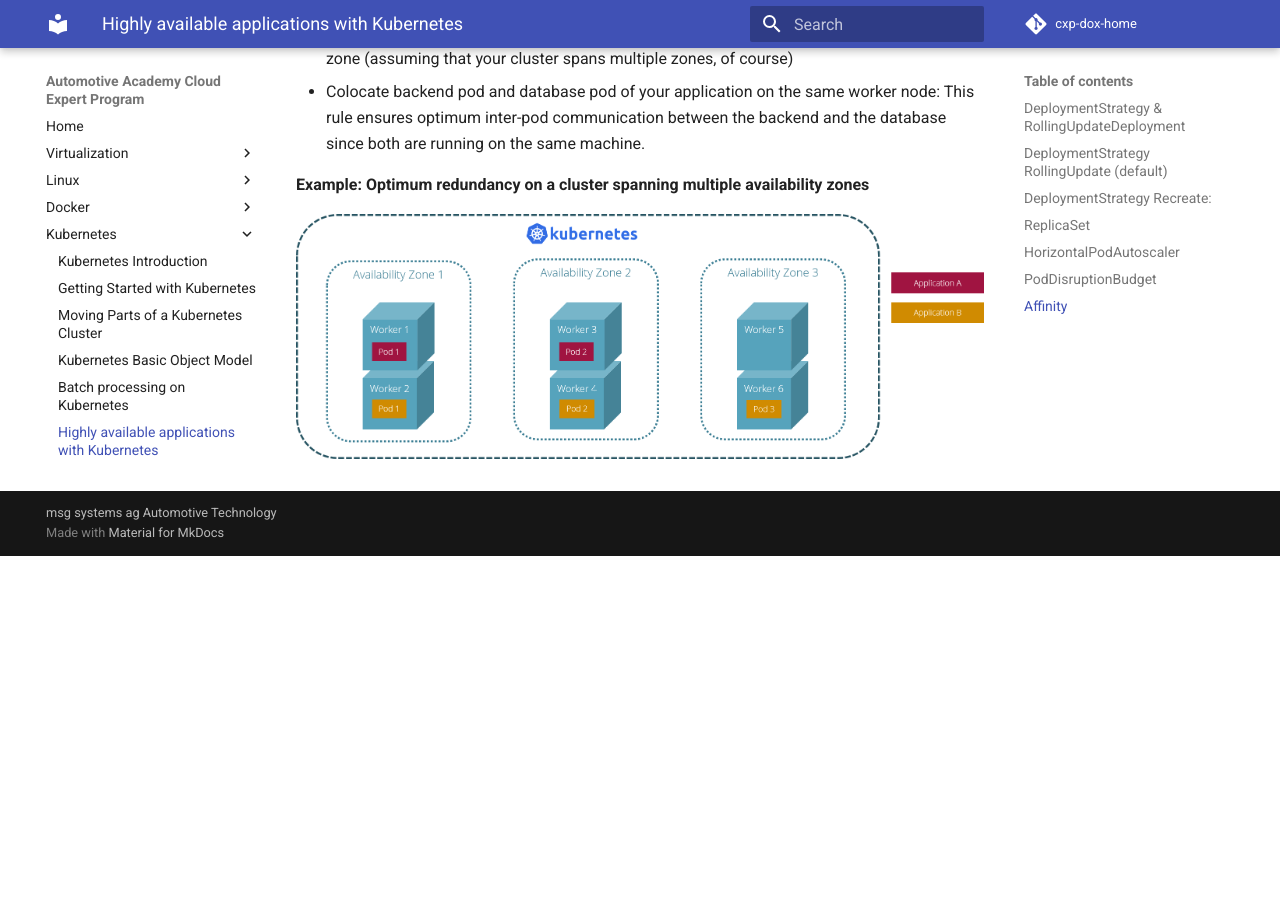
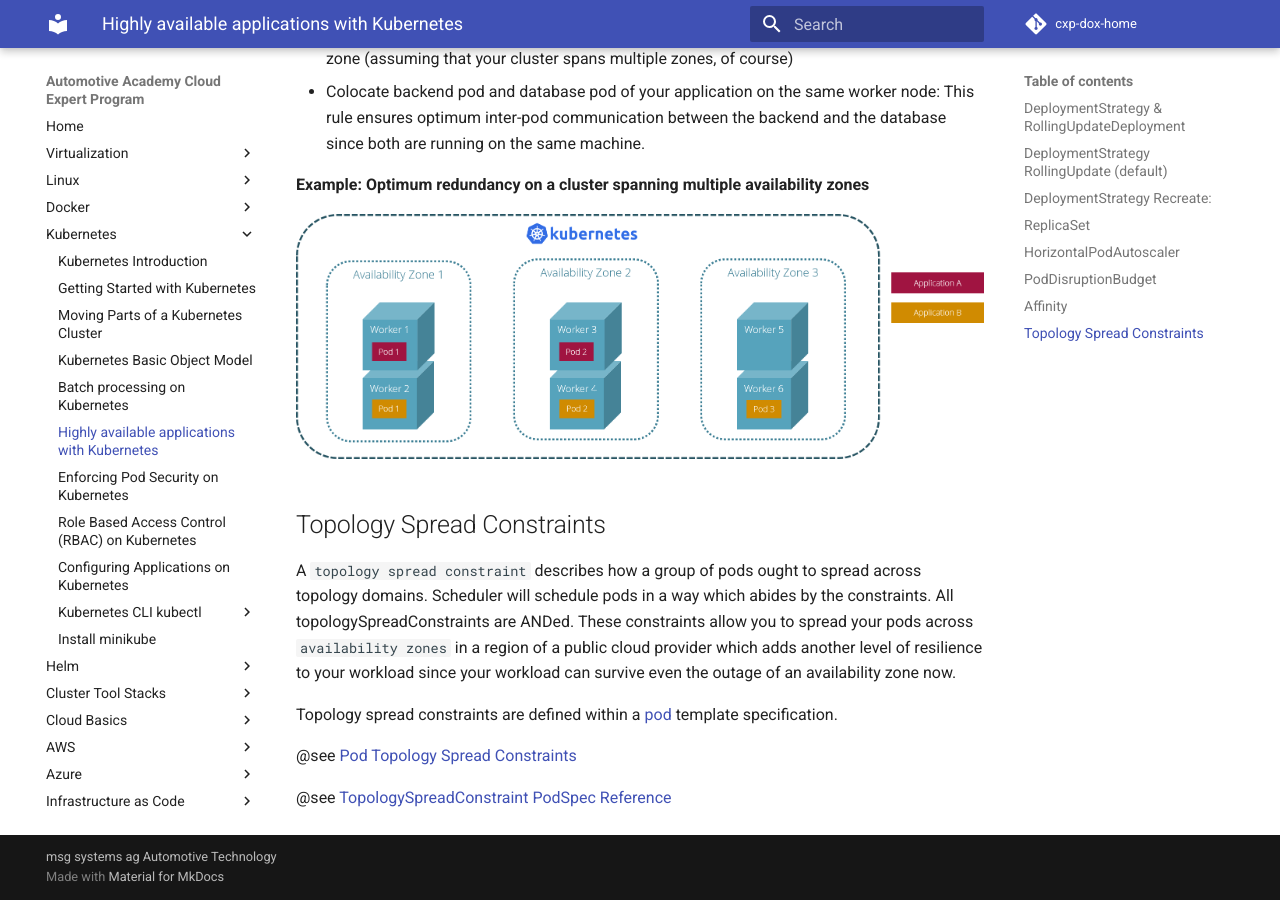
Before and after one commit to msgoat/cxp-dox-home, an MkDocs documentation site: the page built from docs/kubernetes/k8s_pod_availability.md, in a window 1280 px wide and 900 px high, scrolled down 5650 px. Built offline with MkDocs 1.6.1 and Material for MkDocs 9.7.7, drawn with Linux system fonts in a browser that asks for light colours; comment, search, counter and statistics services are not loaded; before the commit the page ends 6206 px from its top, so only the background shows below that.

Commit message:
#7 upgraded all links to kubernetes documentation

```diff
--- a/docs/kubernetes/k8s_pod_availability.md
+++ b/docs/kubernetes/k8s_pod_availability.md
@@ -81,7 +81,7 @@ a particular algorithm (see first reference below for details).
 
 @see [HorizontalPodAutoscaler](https://kubernetes.io/docs/tasks/run-application/horizontal-pod-autoscale/)
 
-@see [HorizontalPodAutoscaler Manifest Reference](https://kubernetes.cn/docs/reference/generated/kubernetes-api/v1.18/#horizontalpodautoscaler-v1-autoscaling)
+@see [HorizontalPodAutoscaler Manifest Reference](https://kubernetes.io/docs/reference/generated/kubernetes-api/v1.20/#horizontalpodautoscaler-v2beta1-autoscaling)
 
 __Example: HorizontalPodAutoscaler manifest__
 
@@ -138,7 +138,7 @@ but by some expected or unexpected event concerning the platform your applicatio
 
 @see [Disruptions](https://kubernetes.io/docs/concepts/workloads/pods/disruptions/)
 
-@see [PodDisruptionBudget Manifest Reference](https://kubernetes.io/docs/reference/generated/kubernetes-api/v1.18/#poddisruptionbudget-v1beta1-policy)
+@see [PodDisruptionBudget Manifest Reference](https://kubernetes.io/docs/reference/generated/kubernetes-api/v1.20/#poddisruptionbudget-v1beta1-policy)
 
 __Example: PodDisruptionBudget manifest__
 
@@ -185,7 +185,7 @@ This affinity language allows you to spread your pods across the cluster's worke
 
 @see [Assigning Pods to Nodes](https://kubernetes.io/docs/concepts/scheduling-eviction/assign-pod-node/)
 
-@see [Affinity PodSpec Reference](https://kubernetes.io/docs/reference/generated/kubernetes-api/v1.18/#affinity-v1-core)
+@see [Affinity PodSpec Reference](https://kubernetes.io/docs/reference/generated/kubernetes-api/v1.20/#affinity-v1-core)
 
 Possible rules are:
 
@@ -199,3 +199,18 @@ optimum inter-pod communication between the backend and the database since both
 __Example: Optimum redundancy on a cluster spanning multiple availability zones__
 
 ![](img/k8s_ha_pod_antiaffinity.png)
+
+## Topology Spread Constraints
+
+A `topology spread constraint` describes how a group of pods ought to spread across topology domains.
+Scheduler will schedule pods in a way which abides by the constraints.
+All topologySpreadConstraints are ANDed.
+These constraints allow you to spread your pods across `availability zones` in a region of a public cloud provider
+which adds another level of resilience to your workload since your workload can survive even the outage of an
+availability zone now.
+
+Topology spread constraints are defined within a [pod](./k8s_basic_objects.md#pod) template specification.
+
+@see [Pod Topology Spread Constraints](https://kubernetes.io/docs/concepts/workloads/pods/pod-topology-spread-constraints/)
+
+@see [TopologySpreadConstraint PodSpec Reference](https://kubernetes.io/docs/reference/generated/kubernetes-api/v1.20/#topologyspreadconstraint-v1-core)
```
Also changed, not shown: docs/kubernetes/k8s_basic_objects.md (+9 -9 lines), docs/kubernetes/k8s_batch_processing.md (+2 -2 lines), docs/kubernetes/k8s_configuring_applications.md (+2 -2 lines), docs/kubernetes/k8s_pod_security.md (+6 -5 lines), docs/kubernetes/k8s_rbac.md (+5 -5 lines).
